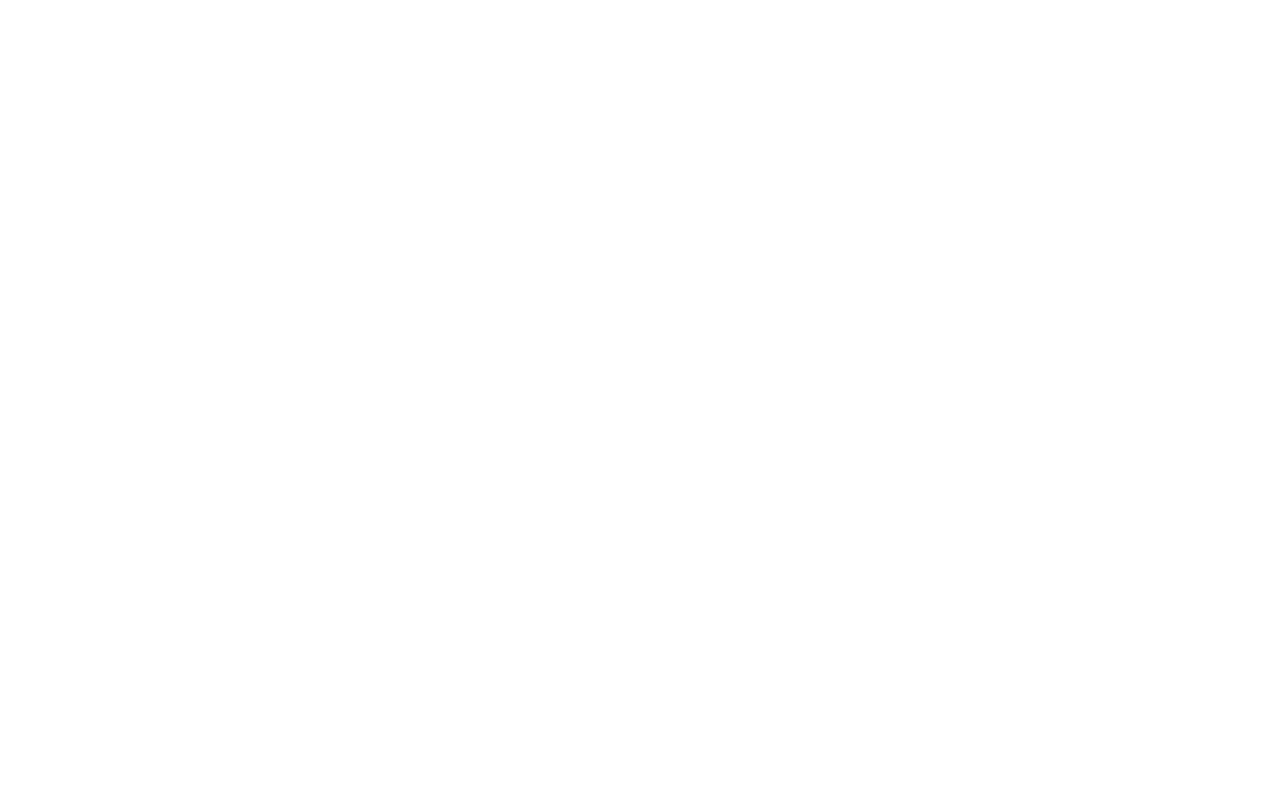
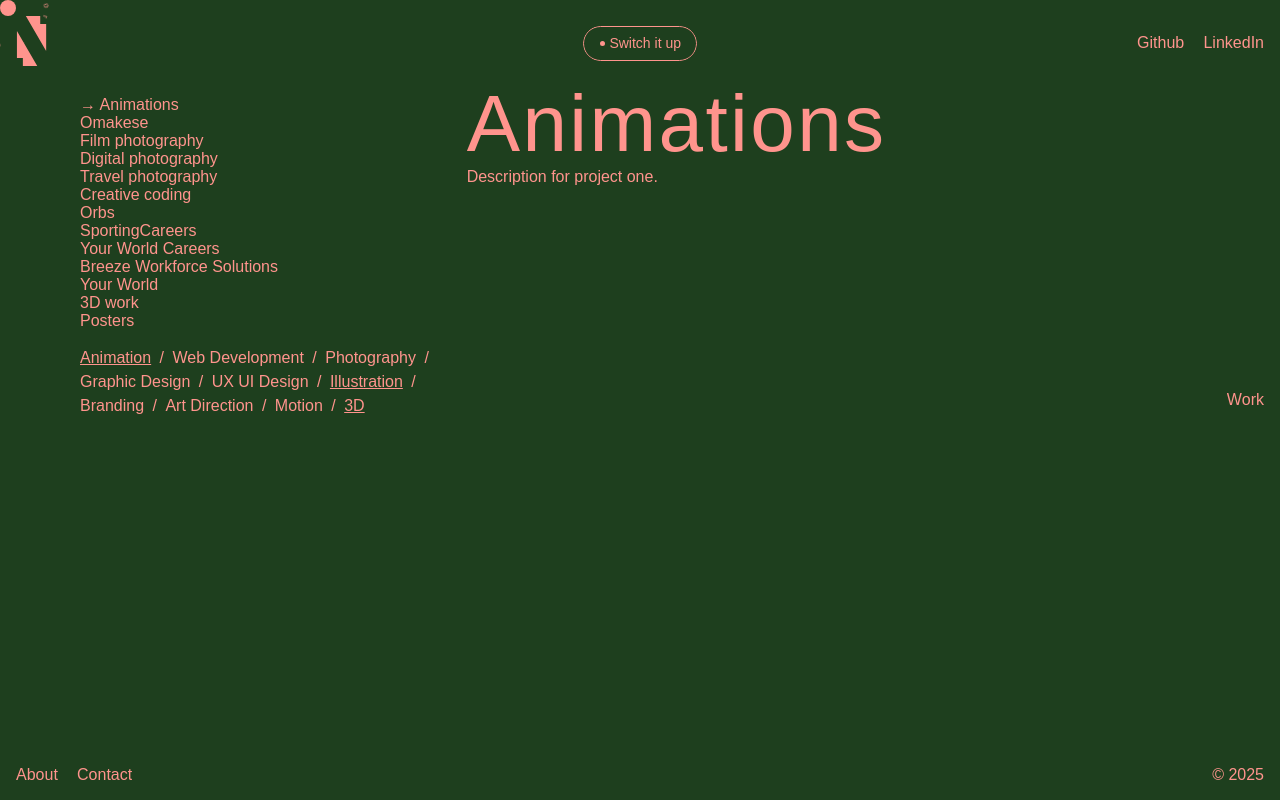
Before and after one commit to Nick-3721/nicholasmacdonald, a React (Vite) app: page /work in a window 1280 px wide. Before the commit this address had no page. Built offline with nearby package versions, Linux system fonts and the light colour scheme; a web font is replaced by a local one.

Commit message:
Project list page - proof of concept

```diff
--- a/src/App.jsx
+++ b/src/App.jsx
@@ -1,14 +1,16 @@
 import { Routes, Route } from 'react-router-dom'
 import '@/styles/App.css'
 
+import Layout from '@/Components/Layout'
 import Home from '@/pages/Home'
-import Layout from '@/Components/Layout'
+import ProjectList from '@/pages/ProjectList'
 
 function App() {
   return (
     <Routes>
       <Route path='/' element={<Layout />} >
         <Route index element={<Home />} />
+        <Route path='/work' element={<ProjectList />} />
       </Route>
     </Routes>
 
--- /dev/null
+++ b/src/pages/ProjectList.jsx
@@ -0,0 +1,212 @@
+import React, { useState } from "react";
+import ScramblingText from "../Components/ScramblingText";
+import styled from "styled-components";
+import { useTheme } from "../styles/ThemeProvider";
+
+const projects = [
+  {
+    id: 1,
+    title: "Animations",
+    description: "Description for project one.",
+    categories: ["Animation", "Illustration", "3D"],
+  },
+  {
+    id: 2,
+    title: "Omakese",
+    description: "Description for project one.",
+    categories: ["Illustration", "Graphic Design", "Art Direction"],
+  },
+  {
+    id: 3,
+    title: "Film photography",
+    description: "Description for project one.",
+    categories: ["Photography", "Art Direction"],
+  },
+  {
+    id: 4,
+    title: "Digital photography",
+    description: "Description for project one.",
+    categories: ["Photography", "Art Direction"],
+  },
+  {
+    id: 5,
+    title: "Travel photography",
+    description: "Description for project two.",
+    categories: ["Photography", "Art Direction"],
+  },
+  {
+    id: 6,
+    title: "Creative coding",
+    description: "Description for project two.",
+    categories: ["Web Development", "Motion", "Animation", "3D", "Art Direction"],
+  },
+  {
+    id: 7,
+    title: "Orbs",
+    description: "Description for project two.",
+    categories: ["Animation", "Illustration", "3D", "Graphic Design", "Art Direction", "3D"],
+  },
+  {
+    id: 8,
+    title: "SportingCareers",
+    description: "Description for project two.",
+    categories: ["Web Development", "UX UI Design", "Branding"],
+  },
+  {
+    id: 9,
+    title: "Your World Careers",
+    description: "Description for project three.",
+    categories: ["Web Development", "UX UI Design", "Branding"],
+  },
+  {
+    id: 10,
+    title: "Breeze Workforce Solutions",
+    description: "Description for project three.",
+    categories: ["Web Development", "UX UI Design", "Branding"],
+  },
+  {
+    id: 11,
+    title: "Your World",
+    description: "Description for project three.",
+    categories: ["Web Development", "UX UI Design", "Branding", "Graphic Design", "Art Direction", "Motion"],
+  },
+  {
+    id: 12,
+    title: "3D work",
+    description: "Description for project three.",
+    categories: ["Animation", "3D", "Motion"],
+  },
+  {
+    id: 15,
+    title: "Posters",
+    description: "Description for project one.",
+    categories: ["Graphic Design", "Illustration"],
+  },
+];
+
+const categories = [
+  "Animation",
+  "Web Development",
+  "Photography",
+  "Graphic Design",
+  "UX UI Design",
+  "Illustration",
+  "Branding",
+  "Art Direction",
+  "Motion",
+  "3D",
+];
+
+const Page = styled.div`
+  width: 100vw;
+  height: 100vh;
+  background-color: ${({ theme }) => theme.primaryColor};
+`;
+
+const Grid = styled.div`
+  display: grid;
+  grid-template-columns: 33fr 66fr;
+  gap: 20px;
+  padding: 80px;
+  color: ${({ theme }) => theme.secondaryColor};
+`;
+
+const Column1 = styled.div`
+  grid-column: 1 / 2;
+  ul {
+    padding: 0;
+    list-style-type: none;
+  }
+`;
+
+const Column2 = styled.div`
+  grid-column: 2 / 2;
+`;
+
+
+
+const handleFilterClick = (category, filter, setFilter) => {
+  if (filter === category) {
+    setFilter(null);
+  } else {
+    setFilter(category);
+  }
+};
+
+export default function ProjectList() {
+  const [projectDisplayed, setProjectDisplayed] = React.useState(projects[0]);
+  const [filter, setFilter] = useState(null);
+
+  const setCurrentProjectView = (projectId) => {
+    const project = projects.find((p) => p.id === projectId);
+    setProjectDisplayed(project);
+  };
+  const { theme } = useTheme();
+
+  console.log(filter);
+
+  return (
+    <Page>
+      <Grid>
+        <Column1>
+          <ul>
+            {projects.map((project) => (
+              <li
+                key={project.id}
+                onClick={() => setCurrentProjectView(project.id)}
+                style={{
+                  // opacity: filter && !project.categories.includes(filter) ? "60%" : "100%", cursor: "pointer",
+
+                  // opacity: projectDisplayed.id === project.id ? "100%" : "60%", cursor: "pointer",
+                  // textDecoration: filter && !project.categories.includes(filter) ? "line-through" : "none",
+
+                  opacity: filter && !project.categories.includes(filter) ? "50%" : "100%", cursor: "pointer",
+
+                }}
+              >
+                {project.title === projectDisplayed.title ? `→ ${project.title}` : project.title}
+              </li>
+            ))}
+          </ul>
+
+          <div >
+            {categories.map((category, index) => (
+              <React.Fragment key={category}>
+              <p
+                style={{
+                  display: "inline-flex",
+                  lineHeight: "1.5em",
+                  opacity: filter && !category.includes(filter) ? "60%" : "100%", cursor: "pointer",
+                  textDecoration: projectDisplayed.categories.includes(category) ? "underline" : "none",
+
+                  // textDecoration: filter && !category.includes(filter) ? "line-through" : "none",
+                  // opacity: projectDisplayed.categories.includes(category) && !category.includes(filter) ? "60%" : "100%", cursor: "pointer",
+                }}
+                onClick={() => handleFilterClick(category, filter, setFilter)}
+              >{category}
+              </p>
+              <p
+                style={{ display: "inline-flex", paddingLeft: "4px", paddingRight: "4px" }}
+              >&nbsp;
+                {categories.length - 1 !== index && "/"}
+                &nbsp;</p>
+              </React.Fragment>
+            ))}
+          </div>
+
+
+        </Column1>
+        <Column2>
+          {projectDisplayed && (
+            <div>
+              {/* <h1>{projectDisplayed.title}</h1> */}
+              <ScramblingText as="h1" text={projectDisplayed.title} trigger="inView" />
+              <p>{projectDisplayed.description}</p>
+            </div>
+          )}
+
+        </Column2>
+      </Grid>
+    </Page>
+  );
+}
--- a/src/styles/GlobalStyles.js
+++ b/src/styles/GlobalStyles.js
@@ -32,6 +32,7 @@
     font-optical-sizing: auto;
     font-weight: 200;
     line-height: 1.1em;
+    letter-spacing: normal;
   }
 
   h1, h2, h3, h4, h5, h6, p {
```
